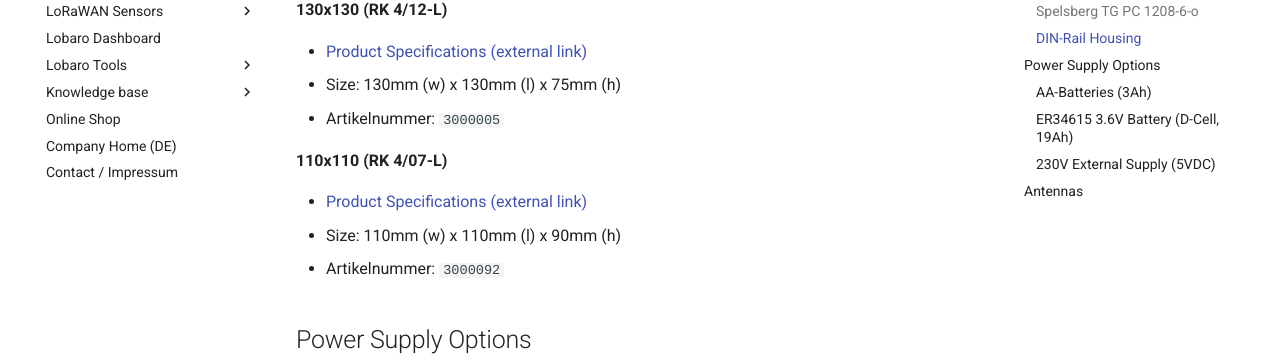
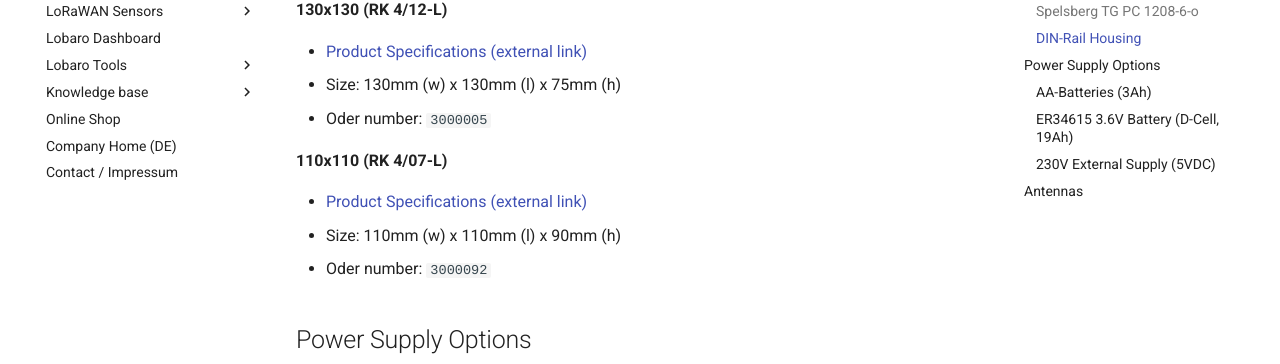
Before and after one commit to Lobaro/docs, an MkDocs documentation site: the page built from docs/hardware.md, in a window 1280 px wide and 900 px high, scrolled down 1868 px. Shown: the part 151-515 px from the top of the window. Built offline with MkDocs 1.6.1 and Material for MkDocs 9.7.7, drawn with Linux system fonts in a browser that asks for light colours; a script that is not in the unit is left out; comment, search, counter and statistics services are not loaded.

Commit message:
Update hardware.md

```diff
--- a/docs/hardware.md
+++ b/docs/hardware.md
@@ -36,13 +36,13 @@ We offer to deliver our hardware in the following housings:
 
 * [Product Specifications (external link)](https://www.spelsberg.de/produkt/p/rk-412-l-leergehaeuse/an/61390601/cHash/faa47391816be2ba3b9c866cfd17a000/){: target="_blank"}
 * Size: 130mm (w) x 130mm (l) x 75mm (h)
-* Artikelnummer: `3000005`
+* Oder number: `3000005`
 
 **110x110 (RK 4/07-L)**
 
 * [Product Specifications (external link)](https://www.spelsberg.de/nc/produkt/an/61990701/){: target="_blank"}
 * Size: 110mm (w) x 110mm (l) x 90mm (h)
-* Artikelnummer: `3000092`
+* Oder number: `3000092`
 
 ## Power Supply Options
 
```
